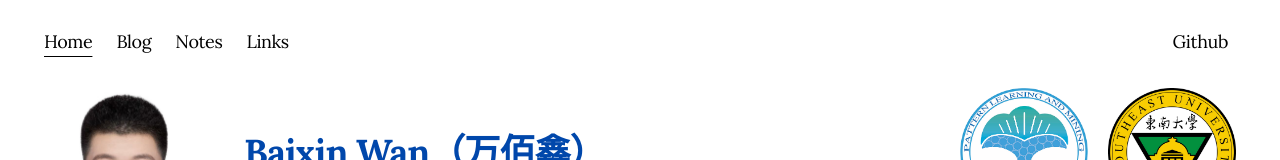
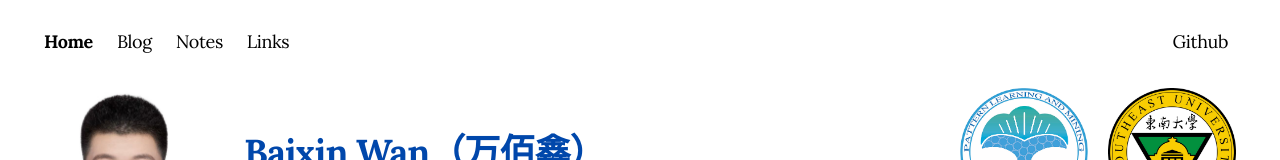
Before and after one commit to zeroffa233/zeroffa-homepage, a Next.js app: page / in a window 1280 px wide. Shown: the top 160 px of the page. Built offline with nearby package versions, Linux system fonts and the light colour scheme.

Commit message:
style: selected nav tab bold instead of underline

```diff
--- a/app/components/nav.tsx
+++ b/app/components/nav.tsx
@@ -47,7 +47,7 @@ export function Navbar() {
                                         className={`
   transition-all hover:text-neutral-800 dark:hover:text-neutral-200
   flex align-middle relative py-1 px-2 m-1
-  ${pathname === path ? "underline underline-offset-8 decoration-1.5" : ""}
+  ${pathname === path ? "font-bold" : ""}
 `}
                                     >
                                         {name}
```
